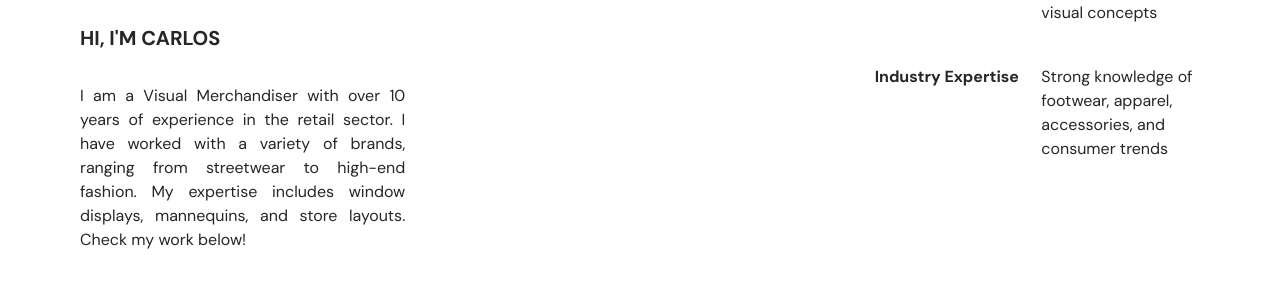
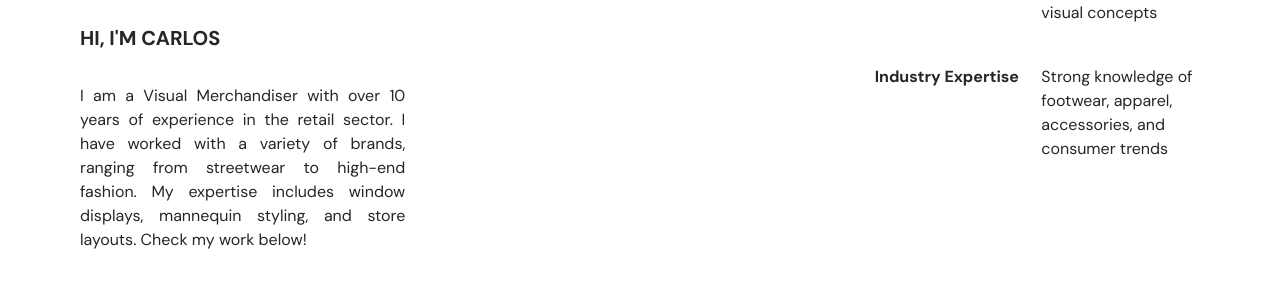
Before and after one commit to burleydev/vm, a React (Vite) app: page / in a window 1280 px wide. Shown: the part 1498-1800 px from the top of the page. Built offline with nearby package versions, Linux system fonts and the light colour scheme.

Commit message:
updated description

```diff
--- a/src/components/about.tsx
+++ b/src/components/about.tsx
@@ -13,7 +13,7 @@ const About = () => {
                 <div className='flex flex-col items-left'>
                     <img src={profile} className='rounded-md'></img>
                     <h3 className='mt-10 text-xl font-bold'>HI, I'M CARLOS</h3>
-                    <p className='xs:text-left sm:text-justify my-8'>I am a Visual Merchandiser with over 10 years of experience in the retail sector. I have worked with a variety of brands, ranging from streetwear to high-end fashion. My expertise includes window displays, mannequins, and store layouts. Check my work below!</p>
+                    <p className='xs:text-left sm:text-justify my-8'>I am a Visual Merchandiser with over 10 years of experience in the retail sector. I have worked with a variety of brands, ranging from streetwear to high-end fashion. My expertise includes window displays, mannequin styling, and store layouts. Check my work below!</p>
                 </div>
 
                 <div>
```
